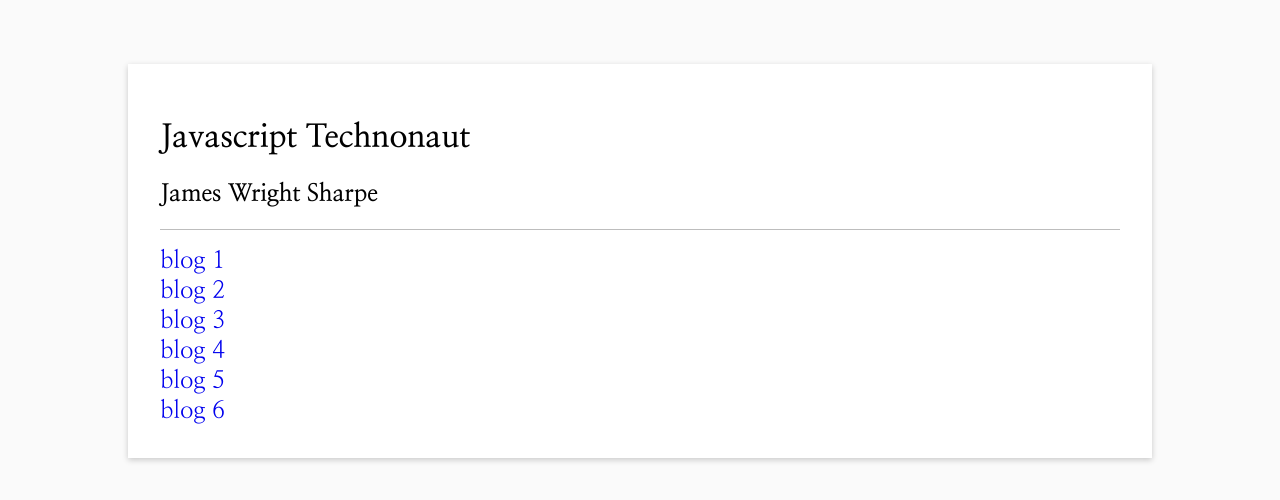
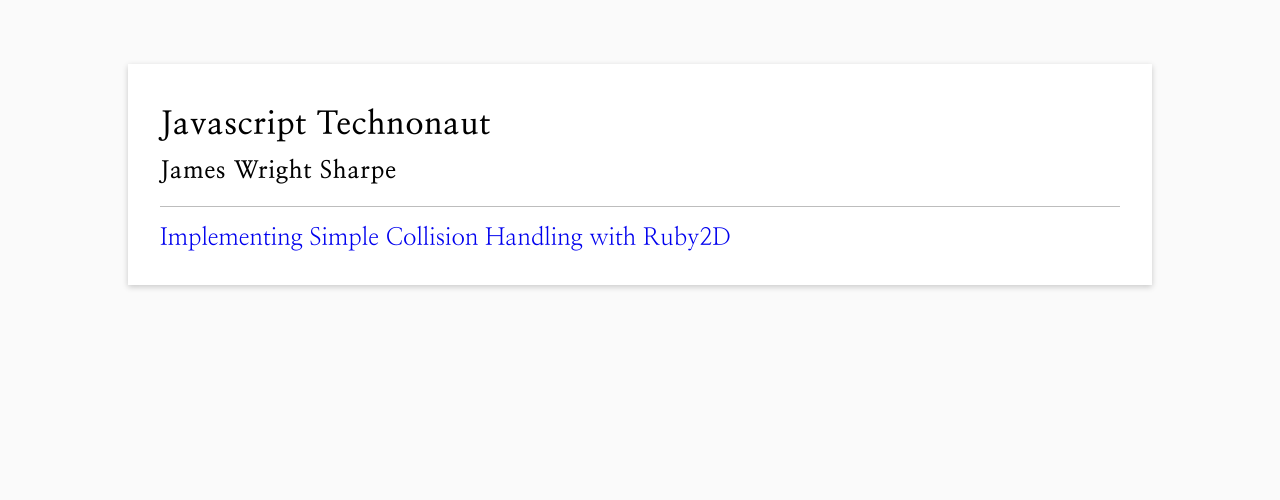
Before and after one commit to jwsharpe/old-jwsharpe.github.io, a plain HTML site: page javascript-technonaut.html in a window 1280 px wide. Drawn offline with Linux system fonts and the light colour scheme.

Commit message:
blog posts mvp and first blog posted

```diff
--- a/javascript-technonaut.html
+++ b/javascript-technonaut.html
@@ -16,17 +16,16 @@
     <div id="blog-container">
       <header>
         <div>
-          <h1>Javascript Technonaut</h1>
-          <h2><a href="/">James Wright Sharpe</a></h2>
+          <h1 id="blog-title">Javascript Technonaut</h1>
+          <h2 id="blog-name"><a href="/">James Wright Sharpe</a></h2>
         </div>
       </header>
       <ul>
-        <li><a href="/javascript-technonaut/0.html">blog 1</a></li>
-        <li><a href="/javascript-technonaut/1.html">blog 2</a></li>
-        <li><a href="/javascript-technonaut/2.html">blog 3</a></li>
-        <li><a href="/javascript-technonaut/3.html">blog 4</a></li>
-        <li><a href="/javascript-technonaut/4.html">blog 5</a></li>
-        <li><a href="/javascript-technonaut/5.html">blog 6</a></li>
+        <li>
+          <a href="/javascript-technonaut/0.html"
+            >Implementing Simple Collision Handling with Ruby2D</a
+          >
+        </li>
       </ul>
     </div>
   </body>
--- a/src/blog/css/blog.css
+++ b/src/blog/css/blog.css
@@ -44,18 +44,16 @@
   margin-top: 8px;
 }
 
-#title {
+#blog-title {
   margin: 0;
   padding-top: 8px;
   padding-bottom: 8px;
   letter-spacing: 1px;
 }
 
-#name {
+#blog-name {
   margin-top: 4px;
   letter-spacing: 1px;
-
-  font-family: "Lora", serif;
 }
 
 a {
```
Also changed, not shown: javascript-technonaut/0.html (+3 -3 lines), src/blog/layouts/post.html (+2 -2 lines), src/blog/posts/markdown/0.html (+1 -1 lines), src/blog/posts/markdown/0.md (+1 -1 lines).
